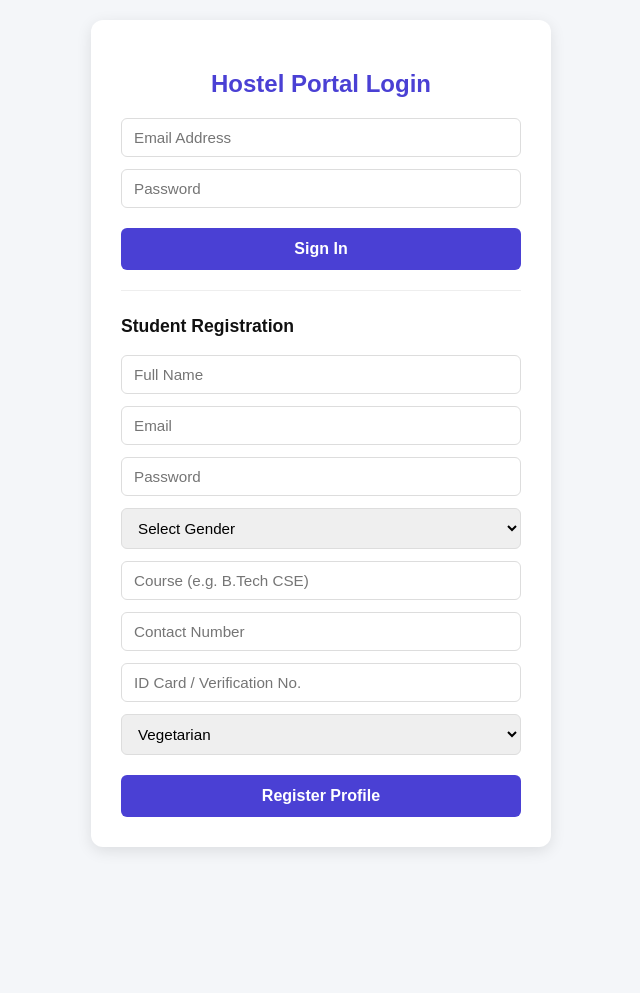
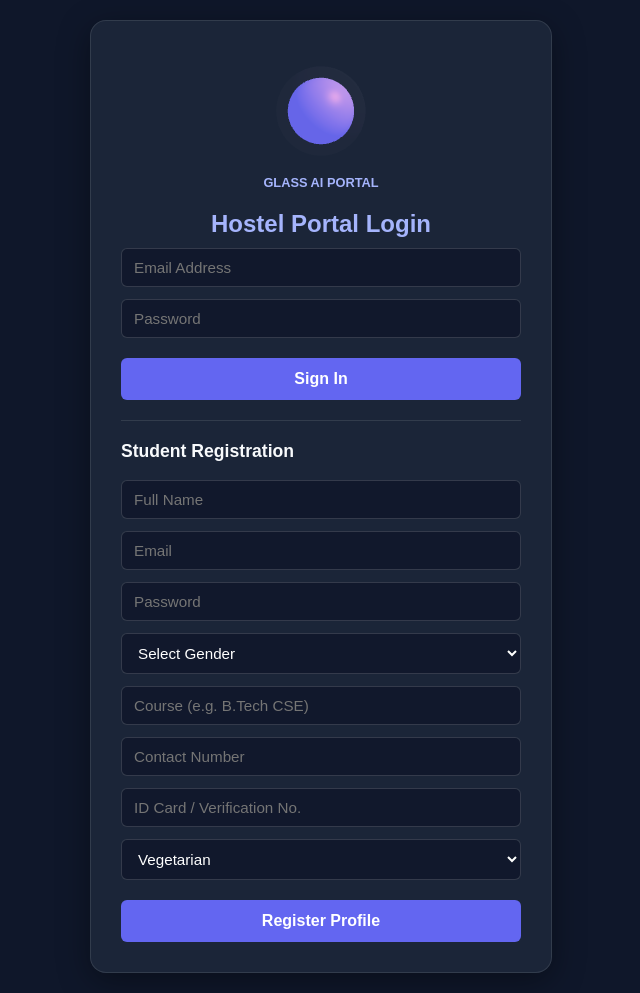
Before and after one commit to ziba-ck/Hostel-Project, a Node server app: page / in a window 1280 px wide. Shown: the whole page, without its empty margins (319-959 px from the left). Before the commit the page ends 851 px from the top, so only its background shows below. Run offline with Node 20, Linux system fonts and the light colour scheme; some libraries are stand-ins or nearby versions.

Commit message:
Updated views/login.ejs with 3D Glass AI Orb

```diff
--- a/views/login.ejs
+++ b/views/login.ejs
@@ -3,23 +3,34 @@
 <head>
     <meta charset="UTF-8">
     <meta name="viewport" content="width=device-width, initial-scale=1.0">
-    <title>Hostel Portal Login & Registration</title>
+    <title>Hostel Portal - 3D Login & Registration</title>
+    <script src="https://cdnjs.cloudflare.com/ajax/libs/three.js/r128/three.min.js"></script>
     <style>
-        body { font-family: Arial, sans-serif; background-color: #f4f6f9; display: flex; justify-content: center; align-items: center; min-height: 100vh; margin: 0; padding: 20px; }
-        .card { background: #ffffff; padding: 30px; border-radius: 12px; box-shadow: 0 4px 15px rgba(0, 0, 0, 0.1); width: 100%; max-width: 400px; }
-        h2 { text-align: center; color: #4a40d4; margin-bottom: 20px; }
-        h3 { color: #111; margin-top: 25px; font-size: 1.1em; }
-        .error-msg { color: #d9534f; background: #f8d7da; padding: 10px; border-radius: 6px; font-size: 0.9em; margin-bottom: 15px; text-align: center; }
-        .success-msg { color: #155724; background: #d4edda; padding: 10px; border-radius: 6px; font-size: 0.9em; margin-bottom: 15px; text-align: center; }
+        body { font-family: Arial, sans-serif; background-color: #0f172a; color: #fff; display: flex; justify-content: center; align-items: center; min-height: 100vh; margin: 0; padding: 20px; }
+        .card { background: rgba(30, 41, 59, 0.85); backdrop-filter: blur(12px); padding: 30px; border-radius: 16px; border: 1px solid rgba(255, 255, 255, 0.1); width: 100%; max-width: 400px; box-shadow: 0 8px 32px rgba(0,0,0,0.37); }
+        h2 { text-align: center; color: #a5b4fc; margin-bottom: 10px; }
+        h3 { color: #f8fafc; margin-top: 20px; font-size: 1.1em; }
+
+        .ai-3d-wrapper { display: flex; flex-direction: column; align-items: center; justify-content: center; margin-bottom: 15px; cursor: pointer; }
+        #glass-ai-canvas { width: 120px; height: 120px; border-radius: 50%; }
+
+        .error-msg { color: #f87171; background: rgba(239, 68, 68, 0.2); border: 1px solid #ef4444; padding: 10px; border-radius: 6px; font-size: 0.9em; margin-bottom: 15px; text-align: center; }
+        .success-msg { color: #4ade80; background: rgba(34, 197, 94, 0.2); border: 1px solid #22c55e; padding: 10px; border-radius: 6px; font-size: 0.9em; margin-bottom: 15px; text-align: center; }
         .input-group { margin-bottom: 12px; }
-        input, select { width: 100%; padding: 10px 12px; border: 1px solid #ddd; border-radius: 6px; box-sizing: border-box; font-size: 0.95em; }
-        button { width: 100%; padding: 12px; background-color: #4a40d4; border: none; color: white; border-radius: 6px; font-size: 1em; font-weight: bold; cursor: pointer; margin-top: 8px; }
-        button:hover { background-color: #3830b3; }
-        hr { border: none; border-top: 1px solid #eee; margin: 20px 0; }
+        input, select { width: 100%; padding: 10px 12px; background: rgba(15, 23, 42, 0.8); border: 1px solid rgba(255, 255, 255, 0.15); border-radius: 6px; color: #fff; font-size: 0.95em; box-sizing: border-box; }
+        button { width: 100%; padding: 12px; background-color: #6366f1; border: none; color: white; border-radius: 6px; font-size: 1em; font-weight: bold; cursor: pointer; margin-top: 8px; }
+        button:hover { background-color: #4f46e5; }
+        hr { border: none; border-top: 1px solid rgba(255, 255, 255, 0.1); margin: 20px 0; }
     </style>
 </head>
 <body>
     <div class="card">
+        <!-- 3D Glass AI Banner -->
+        <div class="ai-3d-wrapper">
+            <canvas id="glass-ai-canvas"></canvas>
+            <span style="font-size: 0.8em; color: #a5b4fc; font-weight: bold; margin-top: 4px;">GLASS AI PORTAL</span>
+        </div>
+
         <h2>Hostel Portal Login</h2>
 
         <% if (locals.error && error) { %>
@@ -30,7 +41,6 @@
             <div class="success-msg"><%= success %></div>
         <% } %>
 
-        <!-- Login Form -->
         <form action="/login" method="POST">
             <div class="input-group">
                 <input type="email" name="email" placeholder="Email Address" required>
@@ -43,7 +53,6 @@
 
         <hr>
 
-        <!-- Student Registration Form -->
         <h3>Student Registration</h3>
         <form action="/register" method="POST">
             <input type="hidden" name="role" value="student">
@@ -82,5 +91,39 @@
             <button type="submit">Register Profile</button>
         </form>
     </div>
+
+    <script>
+        const canvas = document.getElementById('glass-ai-canvas');
+        const scene = new THREE.Scene();
+        const camera = new THREE.PerspectiveCamera(50, 1, 0.1, 1000);
+        camera.position.z = 3.2;
+
+        const renderer = new THREE.WebGLRenderer({ canvas, alpha: true, antialias: true });
+        renderer.setSize(120, 120);
+        renderer.setPixelRatio(window.devicePixelRatio);
+
+        const orbGeo = new THREE.SphereGeometry(0.8, 32, 32);
+        const orbMat = new THREE.MeshPhongMaterial({ color: 0x6366f1, emissive: 0x312e81, transparent: true, opacity: 0.9 });
+        const orb = new THREE.Mesh(orbGeo, orbMat);
+        scene.add(orb);
+
+        const glassGeo = new THREE.SphereGeometry(1.05, 32, 32);
+        const glassMat = new THREE.MeshPhysicalMaterial({ color: 0xffffff, transparent: true, opacity: 0.3, transmission: 0.9 });
+        const glassShell = new THREE.Mesh(glassGeo, glassMat);
+        scene.add(glassShell);
+
+        const pointLight = new THREE.PointLight(0xa855f7, 2, 10);
+        pointLight.position.set(2, 2, 2);
+        scene.add(pointLight);
+        scene.add(new THREE.AmbientLight(0xffffff, 0.6));
+
+        function animate() {
+            requestAnimationFrame(animate);
+            orb.rotation.y += 0.015;
+            glassShell.rotation.y -= 0.005;
+            renderer.render(scene, camera);
+        }
+        animate();
+    </script>
 </body>
 </html>
```
